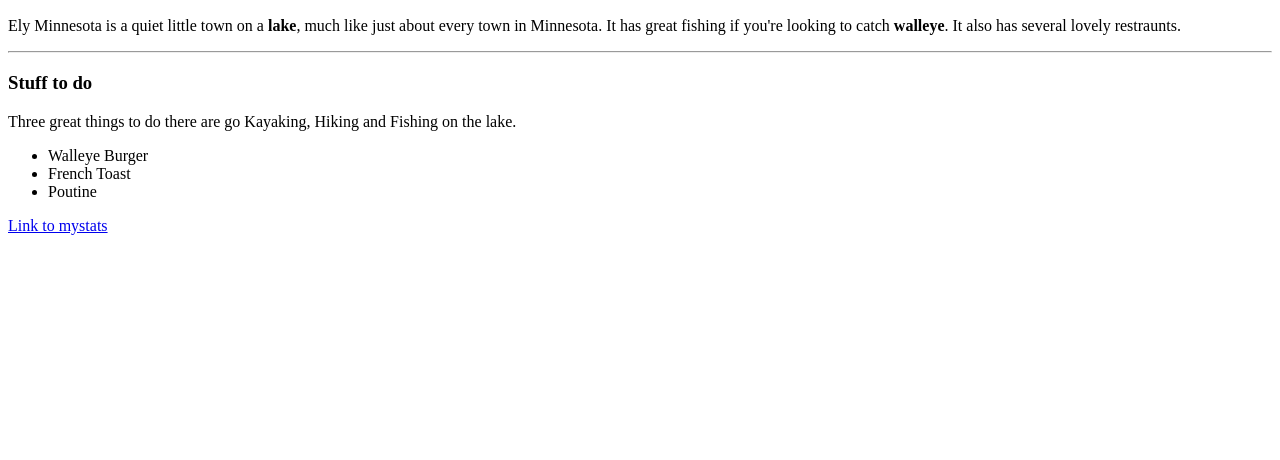
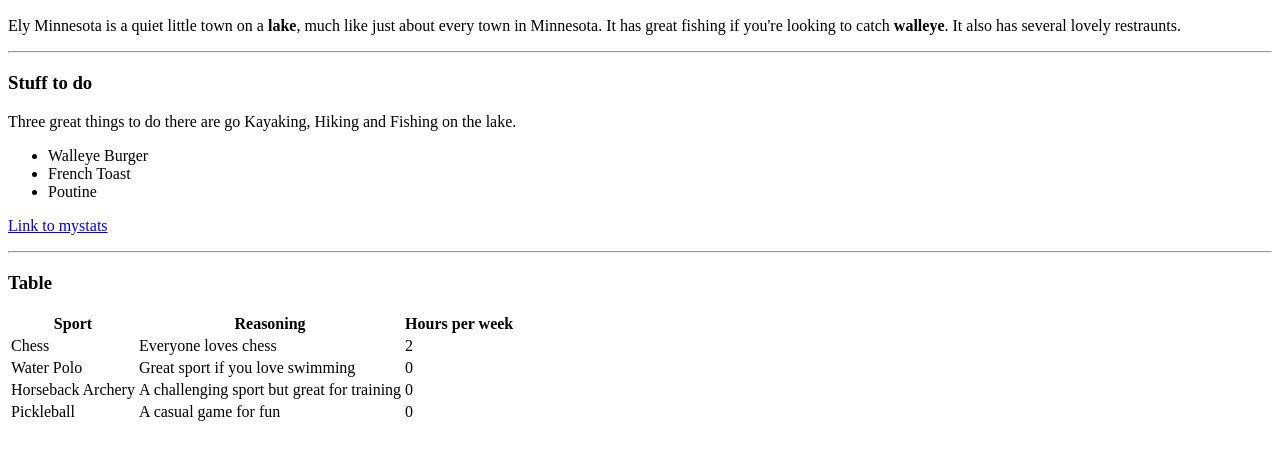
Before and after one commit to 44-563-WebApps-F23/44563-webapps-f23-assignment3-KnoxxsGold, a plain HTML site: page index.html in a window 1280 px wide. Shown: the part 96-556 px from the top of the page. Drawn offline with Linux system fonts and the light colour scheme.

Commit message:
Added table to index

```diff
--- a/index.html
+++ b/index.html
@@ -18,4 +18,35 @@
         <a href="C:\Users\s532879\Desktop\webapps-repos\44563-webapps-f23-assignment3-KnoxxsGold\mystats.html">Link to mystats</a>
 
     </p>
+    <hr></hr>
+    <body><h3>Table</h3></body>
+    <p>
+        <table>
+            <tr>
+                <th>Sport</th>
+                <th>Reasoning</th>
+                <th>Hours per week</th>
+            </tr>
+            <tr>
+                <td>Chess</td>
+                <td>Everyone loves chess</td>
+                <td>2</td>
+            </tr>
+            <tr>
+                <td>Water Polo</td>
+                <td>Great sport if you love swimming</td>
+                <td>0</td>
+            </tr>
+            <tr>
+                <td>Horseback Archery</td>
+                <td>A challenging sport but great for training</td>
+                <td>0</td>
+            </tr>
+            <tr>
+                <td>Pickleball</td>
+                <td>A casual game for fun</td>
+                <td>0</td>
+            </tr>
+        </table>
+    </p>
     </html>
```
